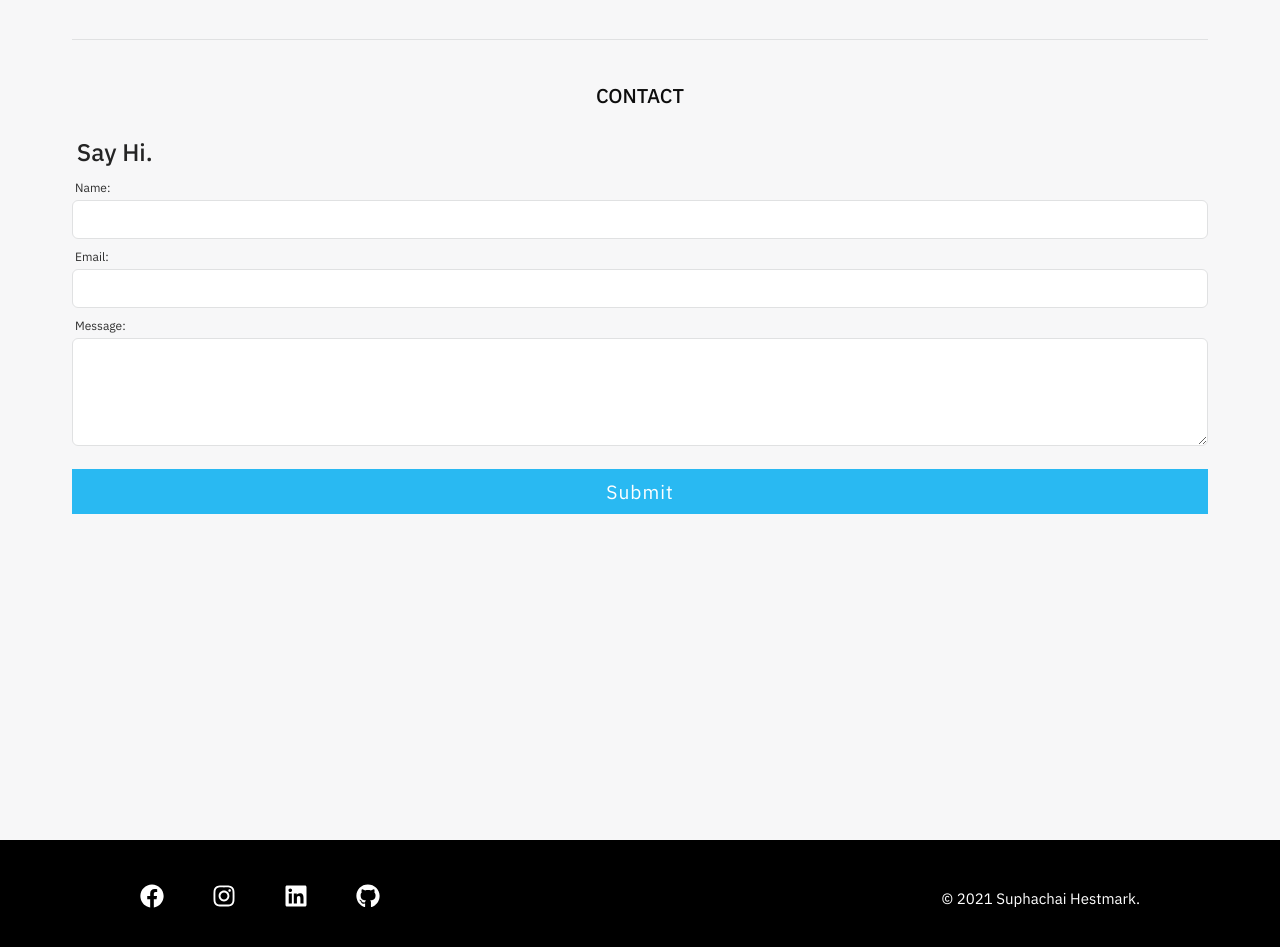
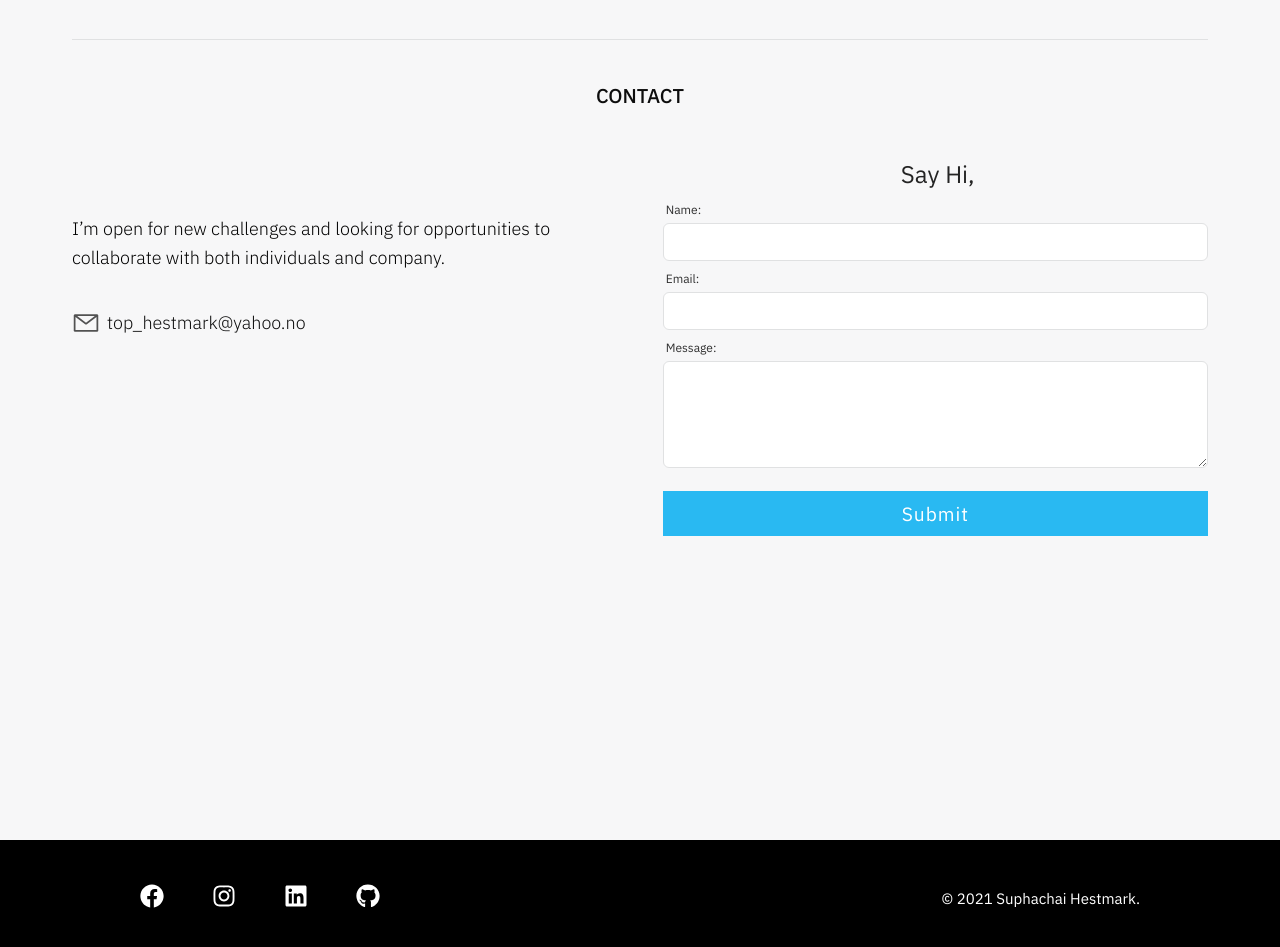
Before and after one commit to topphestmark/portfolio1, a React (Create React App) app: page / in a window 1280 px wide. Shown: the part 3160-4107 px from the top of the page. Built offline with nearby package versions, Linux system fonts and the light colour scheme.

Commit message:
Contact section UI styles

```diff
--- a/src/components/ContactForm/contactForm.js
+++ b/src/components/ContactForm/contactForm.js
@@ -1,17 +1,4 @@
 import styled from "styled-components/macro";
-
-export const FormHeader = styled.h4`
-  margin-left: 0.2em;
-  margin-bottom: 0.25em;
-  font-size: 1.5rem;
-  font-weight: 500;
-  opacity: 0.85;
-  color: ${(props) => props.theme.colors.dark1};
-
-  @media screen and (max-width: 768px) {
-    margin-top: 50px;
-  }
-`;
 
 export const Form = styled.form`
   display: flex;
--- a/src/components/ContactForm/index.js
+++ b/src/components/ContactForm/index.js
@@ -1,16 +1,8 @@
-import {
-  FormHeader,
-  Form,
-  Label,
-  Input,
-  TextArea,
-  Button,
-} from "./contactForm";
+import { Form, Label, Input, TextArea, Button } from "./contactForm";
 
 const ContactForm = () => {
   return (
     <div>
-      <FormHeader>Say Hi.</FormHeader>
       <Form name="contact" method="post" data-netlify="true">
         <input type="hidden" name="form-name" value="contact" />
 
--- a/src/pages/About/About.js
+++ b/src/pages/About/About.js
@@ -27,8 +27,13 @@ export const LeftContainer = styled.div`
   p {
     padding-bottom: 0.625em;
     font-weight: 300;
+    font-size: 1.125rem;
     color: ${(props) => props.theme.colors.dark2};
     opacity: 0.8;
+
+    @media screen and (max-width: 768px) {
+      font-size: 0.975rem;
+    }
   }
 
   @media screen and (min-width: 768px) {
--- a/src/pages/Contact/Contact.styles.js
+++ b/src/pages/Contact/Contact.styles.js
@@ -1,6 +1,80 @@
 import styled from "styled-components/macro";
+import { VscMail } from "react-icons/vsc";
 
 export const Section = styled.section`
   min-height: 100vh;
   max-width: 1400px;
 `;
+
+export const Container = styled.section`
+  min-height: 80%;
+  margin-top: 1.25em;
+  display: flex;
+  justify-content: space-between;
+
+  @media screen and (max-width: 768px) {
+    flex-direction: column;
+    justify-content: space-evenly;
+    margin-top: -1.85em;
+  }
+`;
+
+export const LeftWrapper = styled.div`
+  display: flex;
+  flex-direction: column;
+  align-items: center;
+  text-align: center;
+  padding: 0 1em;
+
+  @media screen and (min-width: 768px) {
+    flex: 0.48;
+    padding: 2.25em 0;
+    text-align: start;
+    align-items: start;
+  }
+`;
+
+export const Description = styled.p`
+  font-weight: 300;
+  max-width: 600px;
+
+  @media screen and (min-width: 768px) {
+    margin: 1em 0;
+  }
+`;
+
+export const Icon = styled(VscMail)`
+  font-size: 1.75rem;
+  opacity: 0.7;
+  margin-right: 0.25em;
+`;
+
+export const EmailLink = styled.a`
+  margin: 1em 0;
+  text-decoration: none;
+  font-weight: 300;
+  color: ${(props) => props.theme.colors.dark2};
+  transition: 0.25s ease-in-out;
+  display: flex;
+  align-items: center;
+
+  &:hover {
+    color: ${(props) => props.theme.colors.primary};
+  }
+`;
+
+export const RightWrapper = styled.div`
+  @media screen and (min-width: 768px) {
+    flex: 0.48;
+  }
+`;
+
+export const HeaderRight = styled.h4`
+  margin-left: 0.2em;
+  margin-bottom: 0.25em;
+  font-size: 1.5rem;
+  text-align: center;
+  font-weight: 400;
+  opacity: 0.85;
+  color: ${(props) => props.theme.colors.dark1};
+`;
--- /dev/null
+++ b/src/pages/Contact/contactData.js
@@ -0,0 +1,6 @@
+export const data = {
+  title: "Say Hi,",
+  description:
+    "I’m open for new challenges and looking for opportunities to collaborate with both individuals and company.",
+  email: "mailto:top_hestmark@yahoo.no",
+};
--- a/src/pages/Contact/index.jsx
+++ b/src/pages/Contact/index.jsx
@@ -1,13 +1,36 @@
 import { HeaderSection } from "../../shared/typography";
-import { Section } from "./Contact.styles";
 import { ContactForm } from "../../components";
+import { data } from "./contactData";
+import {
+  Section,
+  Container,
+  LeftWrapper,
+  HeaderRight,
+  Description,
+  Icon,
+  EmailLink,
+  RightWrapper,
+} from "./Contact.styles";
 
 const Contact = () => {
   return (
     <Section id="contact">
-      {" "}
       <HeaderSection>CONTACT</HeaderSection>
-      <ContactForm />
+
+      <Container>
+        <LeftWrapper>
+          <Description> {data.description} </Description>
+          <EmailLink href={data.email}>
+            <Icon />
+            top_hestmark@yahoo.no
+          </EmailLink>
+        </LeftWrapper>
+
+        <RightWrapper>
+          <HeaderRight> {data.title} </HeaderRight>
+          <ContactForm />
+        </RightWrapper>
+      </Container>
     </Section>
   );
 };
--- a/src/shared/theme.js
+++ b/src/shared/theme.js
@@ -33,8 +33,8 @@ export default {
     -moz-box-shadow: 0px 4px 8px 1px rgba(224, 225, 226, 0.85);
   `,
   navShadow: `
-    box-shadow: 0px 5px 8px 0px rgba(224,225,226,0.64);
-    -webkit-box-shadow: 0px 5px 8px 0px rgba(224,225,226,0.64);
-    -moz-box-shadow: 0px 5px 8px 0px rgba(224,225,226,0.64);
+    box-shadow: 0px 5px 18px 0px rgba(224,225,226,0.74);
+    -webkit-box-shadow: 0px 5px 18px 0px rgba(224,225,226,0.74);
+    -moz-box-shadow: 0px 5px 18px 0px rgba(224,225,226,0.74);
   `,
 };
```
Also changed, not shown: 1 other file (tests, documents, lock files or other folders).
